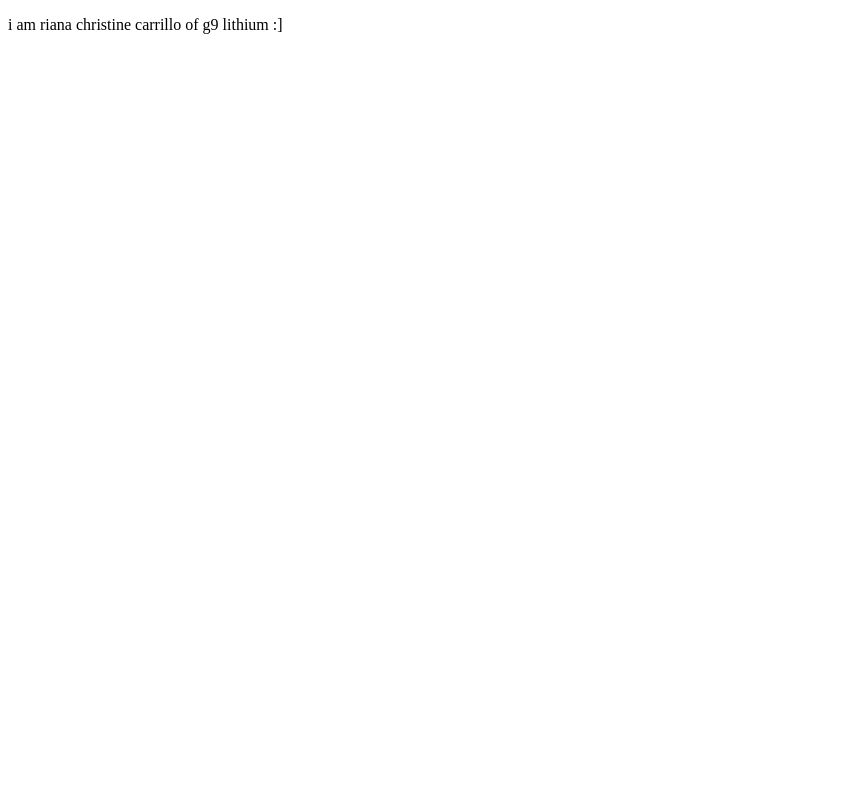
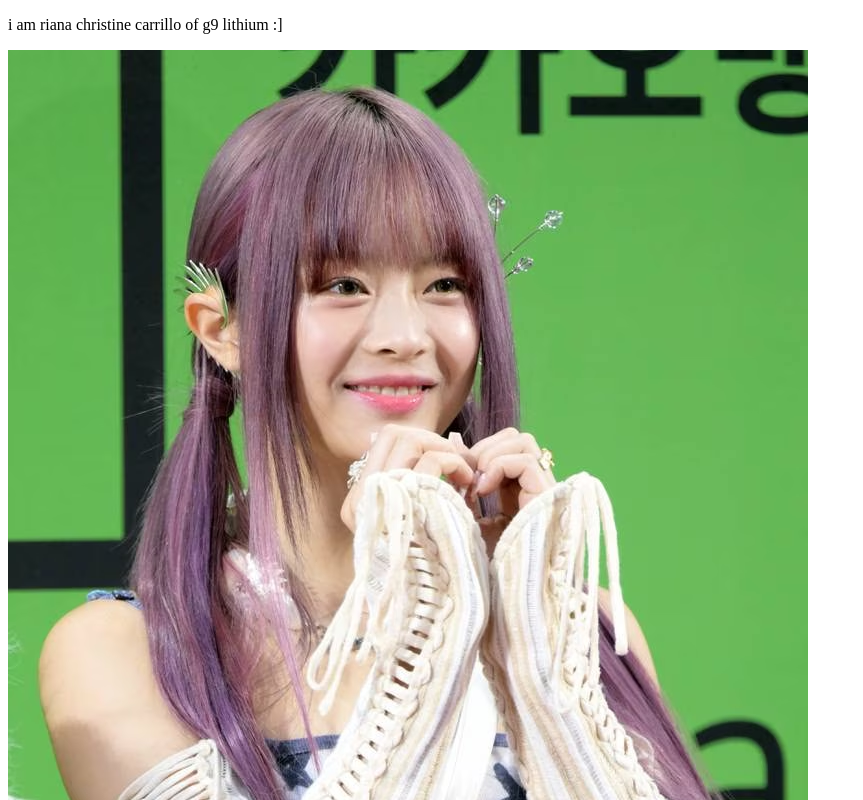
Before and after one commit to rc-carrillooo/Carrillo_Sandbox, a plain HTML site: page index.html in a window 1280 px wide. Shown: the top 800 px of the page, without its empty margins (0-863 px from the left). Drawn offline with Linux system fonts and the light colour scheme.

Commit message:
updated index.html

```diff
--- a/index.html
+++ b/index.html
@@ -4,5 +4,6 @@
         <p>
             i am riana christine carrillo of g9 lithium :]
         </p>
+        <img src="hanni.avif" >
     </body>
 </html>
```
